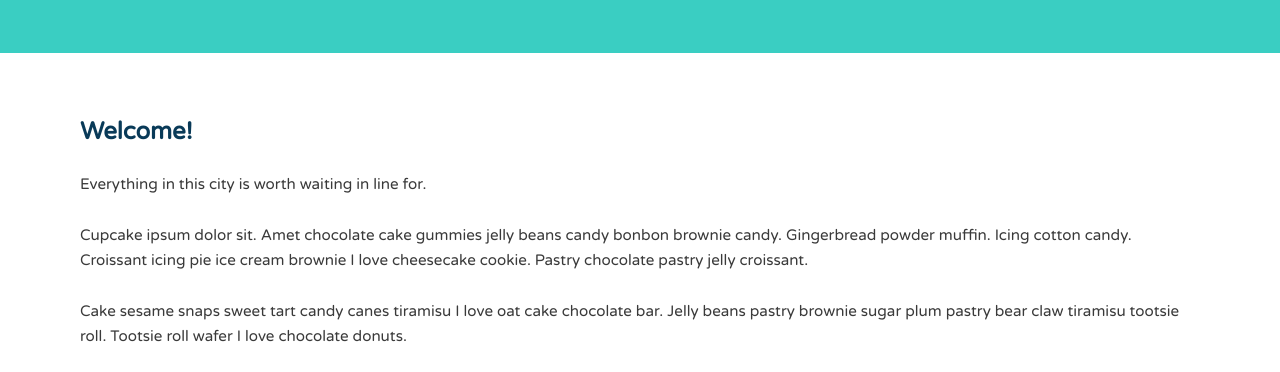
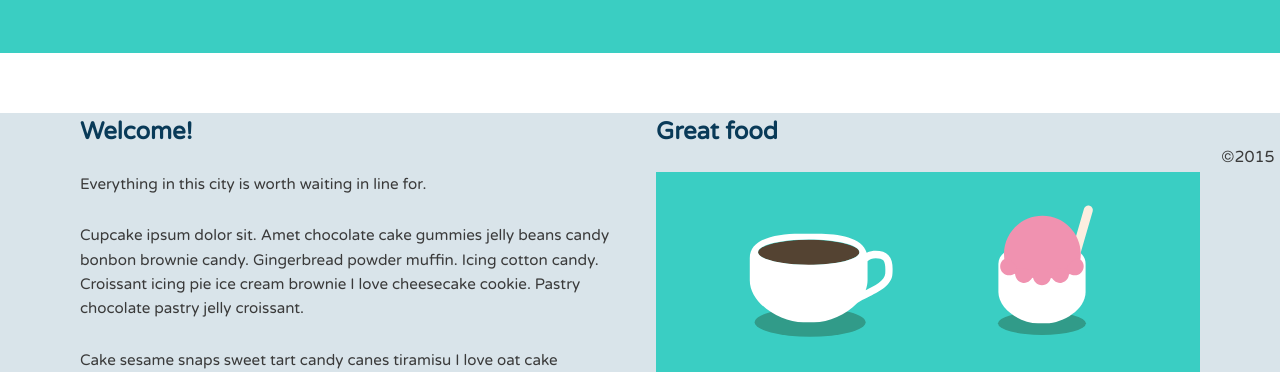
Before and after one commit to EEymann/BestCityGuide2, a plain HTML site: page index.html in a window 1280 px wide. Shown: the part 372-744 px from the top of the page. Drawn offline with Linux system fonts and the light colour scheme.

Commit message:
display two columns side by side with the third column below at the media query with min-width 769px.

```diff
--- a/css/style.css
+++ b/css/style.css
@@ -136,6 +136,16 @@ img {
 	font-size: 1.4em;
 }
 
+.name,
+.col {
+	float: left;
+}
+
+.primary,
+.secondary {
+	width: 50%;
+}
+
 	/* ---- Float clearfix ---- */
 
 	.clearfix::after {
```
